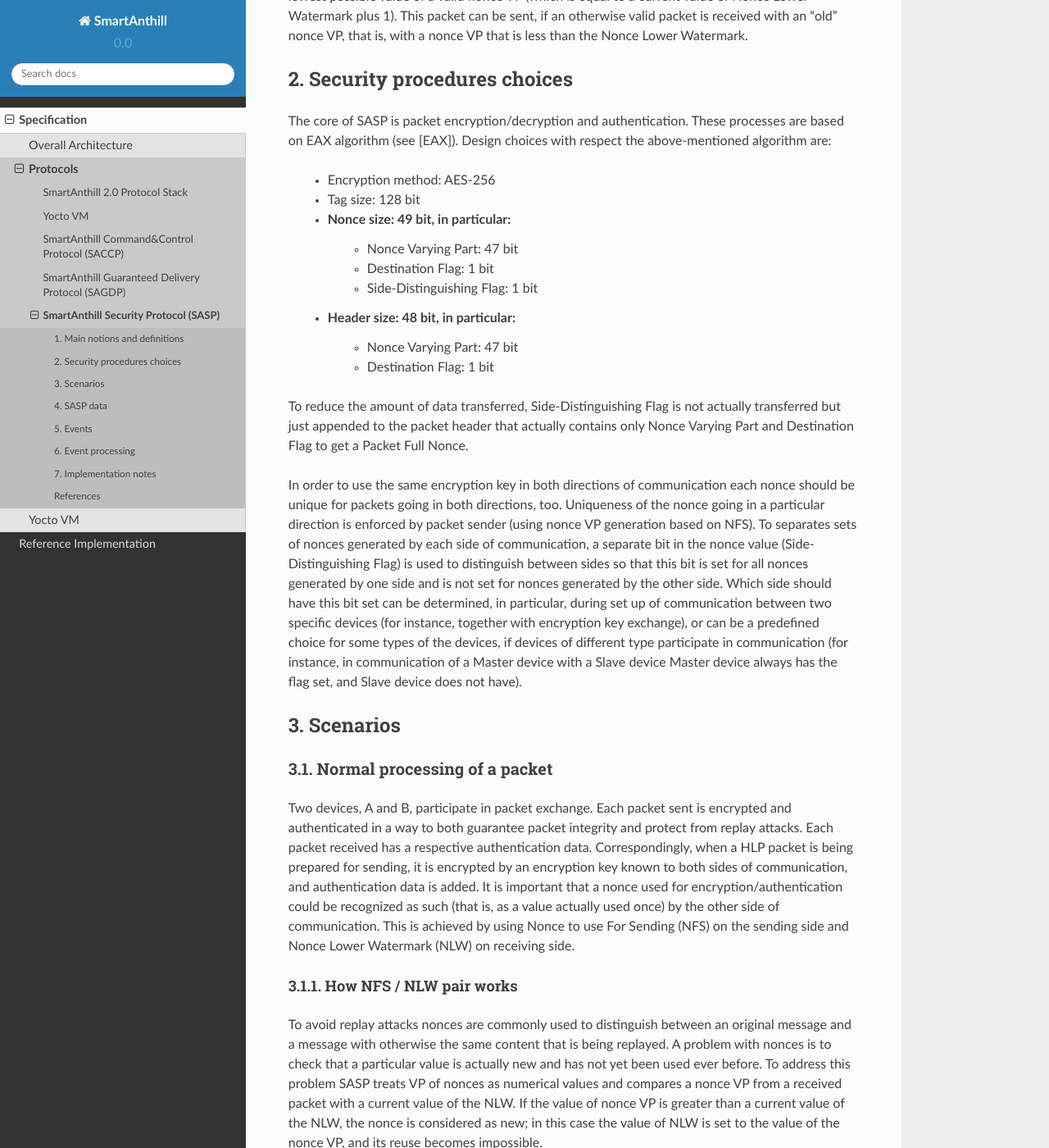
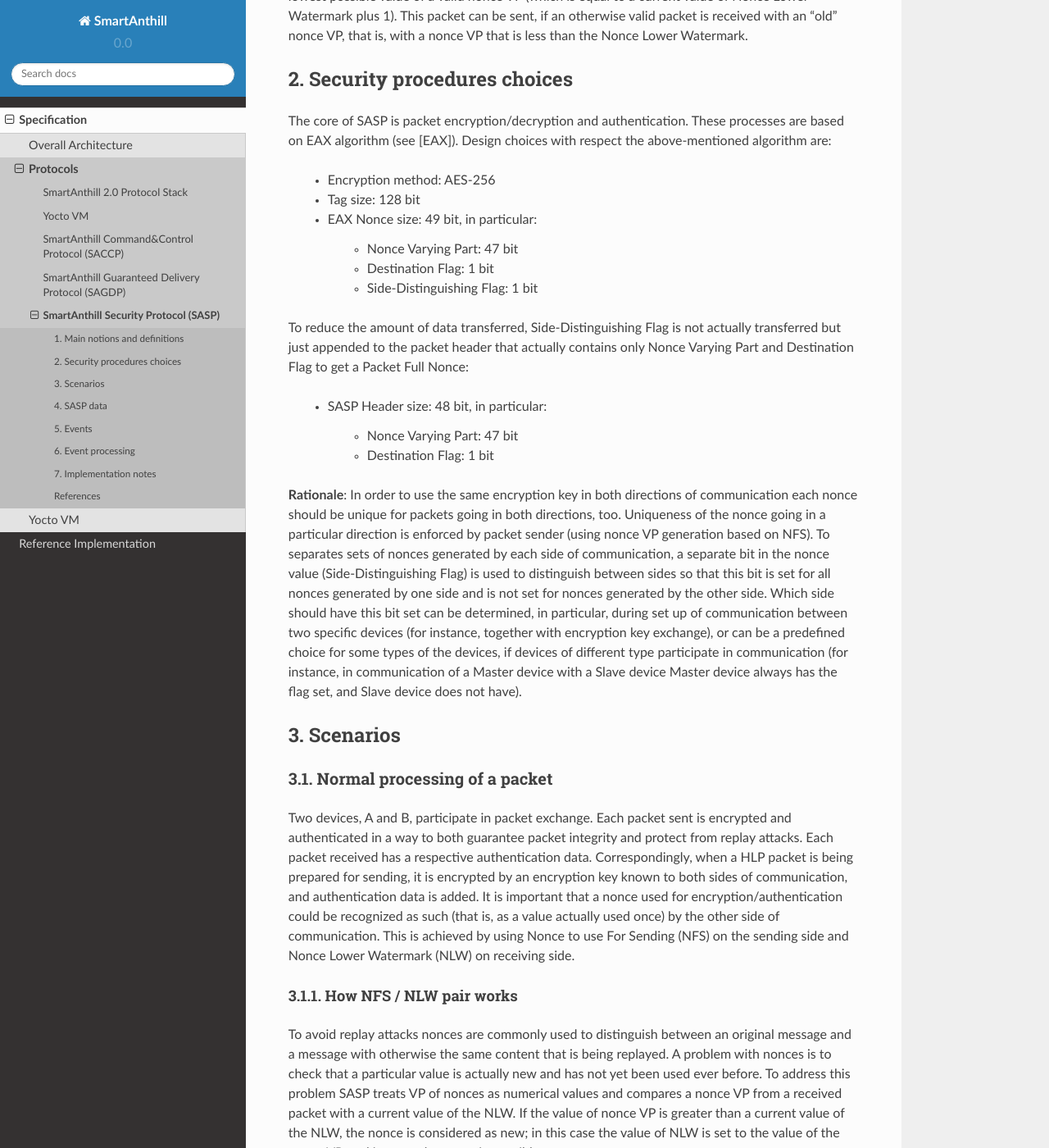
Before and after one commit to smartanthill/smartanthill2_0, a Sphinx documentation site: the page built from docs/design-documents/protocols/sasp.rst, in a window 1280 px wide and 1400 px high, scrolled down 2188 px. Shown: the whole window at 82% size. Built offline with Sphinx 7.4.7 and the Read the Docs theme 2.0.0, drawn with Linux system fonts in a browser that asks for light colours.

Commit message:
SASP v0.1b: some clarifications

```diff
--- a/docs/design-documents/protocols/sasp.rst
+++ b/docs/design-documents/protocols/sasp.rst
@@ -80,17 +80,20 @@ The core of SASP is packet encryption/decryption and authentication. These proce
 
   * Encryption method: AES-256
   * Tag size: 128 bit
-  * Nonce size: 49 bit, in particular:
+  * EAX Nonce size: 49 bit, in particular:
+
      * Nonce Varying Part: 47 bit
      * Destination Flag: 1 bit
      * Side-Distinguishing Flag: 1 bit
-  * Header size: 48 bit, in particular:
+
+To reduce the amount of data transferred, Side-Distinguishing Flag is not actually transferred but just appended to the packet header that actually contains only Nonce Varying Part and Destination Flag to get a Packet Full Nonce:
+
+  * SASP Header size: 48 bit, in particular:
+
      * Nonce Varying Part: 47 bit
      * Destination Flag: 1 bit
 
-To reduce the amount of data transferred, Side-Distinguishing Flag is not actually transferred but just appended to the packet header that actually contains only Nonce Varying Part and Destination Flag to get a Packet Full Nonce.
-
-In order to use the same encryption key in both directions of communication each nonce should be unique for packets going in both directions, too. Uniqueness of the nonce going in a particular direction is enforced by packet sender (using nonce VP generation based on NFS). To separates sets of nonces generated by each side of communication, a separate bit in the nonce value (Side-Distinguishing Flag) is used to distinguish between sides so that this bit is set for all nonces generated by one side and is not set for nonces generated by the other side. Which side should have this bit set can be determined, in particular, during set up of communication between two specific devices (for instance, together with encryption key exchange), or can be a predefined choice for some types of the devices, if devices of different type participate in communication (for instance, in communication of a Master device with a Slave device Master device always has the flag set, and Slave device does not have).
+**Rationale**: In order to use the same encryption key in both directions of communication each nonce should be unique for packets going in both directions, too. Uniqueness of the nonce going in a particular direction is enforced by packet sender (using nonce VP generation based on NFS). To separates sets of nonces generated by each side of communication, a separate bit in the nonce value (Side-Distinguishing Flag) is used to distinguish between sides so that this bit is set for all nonces generated by one side and is not set for nonces generated by the other side. Which side should have this bit set can be determined, in particular, during set up of communication between two specific devices (for instance, together with encryption key exchange), or can be a predefined choice for some types of the devices, if devices of different type participate in communication (for instance, in communication of a Master device with a Slave device Master device always has the flag set, and Slave device does not have).
 
 
 3. Scenarios
```
Also changed, not shown: other parts of docs/design-documents/protocols/sasp.rst (+1 -1 lines).
